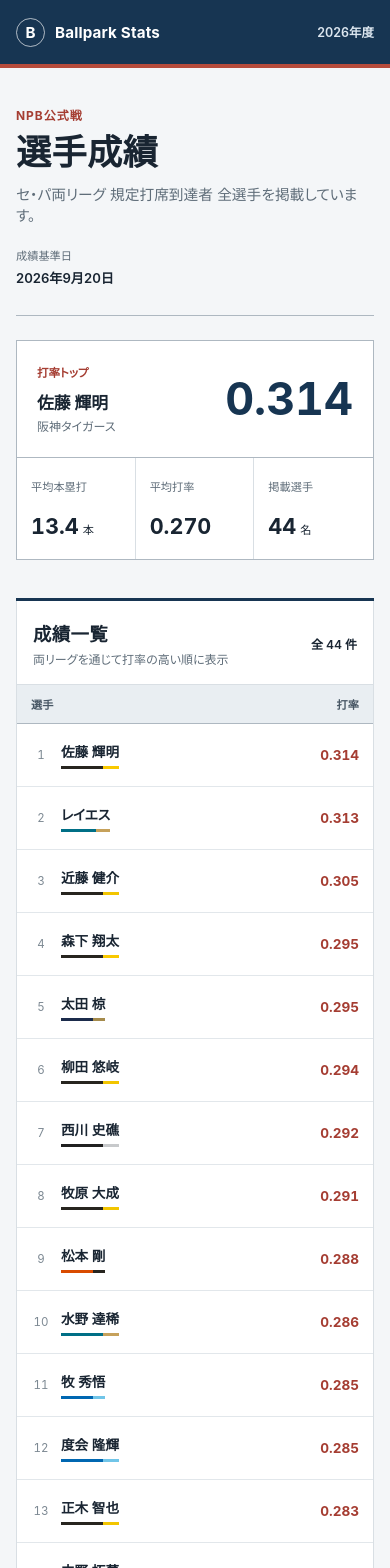
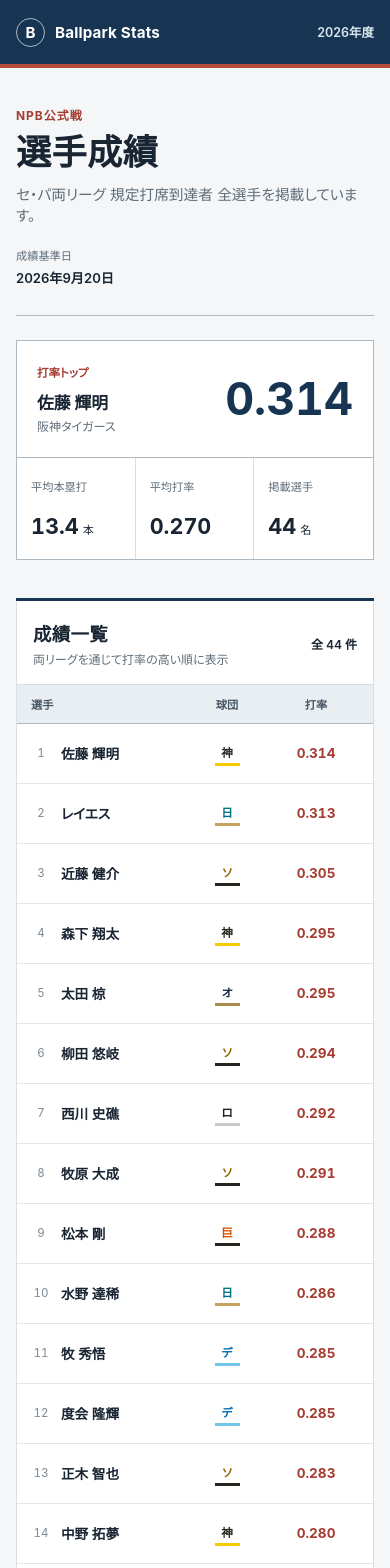
Before and after one commit to siytuon/nextjs-learning, a Next.js app: page / in a window 390 px wide. Shown: the top 1568 px of the page. Built offline with nearby package versions, Linux system fonts and the light colour scheme.

Commit message:
Refine mobile team display

```diff
--- a/app/globals.css
+++ b/app/globals.css
@@ -71,19 +71,20 @@ h2 { margin-bottom: 4px; font-size: 1.15rem; letter-spacing: .02em; }
 .tableWrap { overflow-x: auto; border: 1px solid var(--line); }
 table { width: 100%; min-width: 820px; border-collapse: collapse; font-size: .85rem; }
 .colPlayer { width: 23%; }
+.colMobileTeam { display: none; }
 .colLeague { width: 9%; }
 .colTeam { width: 29%; }
 .colGames, .colAverage, .colHomeRuns, .colRbi { width: 9.75%; }
 th { padding: 11px 18px; color: #475664; background: #e9eef2; border-bottom: 1px solid var(--line-strong); font-size: .7rem; font-weight: 600; text-align: right; white-space: nowrap; }
-th:first-child, th:nth-child(3) { text-align: left; }
+th:first-child, th:nth-child(4) { text-align: left; }
 td { padding: 17px 18px; border-bottom: 1px solid #e2e7eb; text-align: right; font-variant-numeric: tabular-nums; white-space: nowrap; }
 tbody tr:last-child td { border-bottom: 0; }
 tbody tr:hover { background: #f7f9fb; }
 td:first-child { min-width: 160px; text-align: left; }
-td:nth-child(3) { text-align: left; }
+td:nth-child(4) { text-align: left; }
 .playerCell { display: flex; align-items: center; gap: 15px; }
-.playerIdentity { display: grid; gap: 5px; }
-.mobileTeamBar { display: none; }
+.playerIdentity { display: grid; }
+.mobileTeamHeading, .mobileTeamCell { display: none; }
 .rank { width: 20px; color: #7d8993; font-size: .72rem; font-variant-numeric: tabular-nums; text-align: center; }
 .league { display: inline-grid; min-width: 26px; min-height: 26px; place-items: center; border: 1px solid currentColor; border-radius: 50%; font-size: .68rem; font-weight: 700; }
 .league-central { color: #187148; background: #eaf5ef; }
@@ -92,15 +93,15 @@ td:nth-child(3) { text-align: left; }
 .team-hanshin { --team-primary: #27251f; --team-secondary: #f9c900; }
 .team-giants { --team-primary: #d94b00; --team-secondary: #27251f; }
 .team-baystars { --team-primary: #0067b1; --team-secondary: #71c5e8; }
-.team-hawks { --team-primary: #27251f; --team-secondary: #f2c500; }
+.team-hawks { --team-primary: #956300; --team-secondary: #27251f; }
 .team-fighters { --team-primary: #006f86; --team-secondary: #c6a15b; }
 .team-marines { --team-primary: #202020; --team-secondary: #c7c9cb; }
 .team-buffaloes { --team-primary: #1b2b4b; --team-secondary: #a58b4c; }
-.team-lions { --team-primary: #163d6b; --team-secondary: #9d2235; }
-.team-dragons { --team-primary: #164194; --team-secondary: #ffffff; }
+.team-lions { --team-primary: #163d6b; --team-secondary: #79bde8; }
+.team-dragons { --team-primary: #164194; --team-secondary: #c8102e; }
 .team-swallows { --team-primary: #163b33; --team-secondary: #96c93d; }
-.team-carp { --team-primary: #b5122b; --team-secondary: #27251f; }
-.team-eagles { --team-primary: #8b1538; --team-secondary: #d4af37; }
+.team-carp { --team-primary: #c8102e; --team-secondary: #ef9aaa; }
+.team-eagles { --team-primary: #870042; --team-secondary: #e5a8c1; }
 .average { color: var(--accent); font-weight: 700; }
 .notice { margin: 0; padding: 14px 4px; }
 .dataNote { padding: 14px 4px 0; color: var(--muted); font-size: .7rem; line-height: 1.7; }
@@ -124,13 +125,17 @@ footer p { width: min(1080px, calc(100% - 48px)); margin: 0 auto; padding: 22px
   .scrollHint { display: none; }
   .tableWrap { overflow-x: visible; }
   table { min-width: 0; table-layout: fixed; }
-  .colPlayer { width: 74%; }
-  .colAverage { width: 26%; }
+  .colPlayer { width: 50%; }
+  .colMobileTeam { display: table-column; width: 18%; }
+  .colAverage { width: 32%; }
   .colLeague, .colTeam, .colGames, .colHomeRuns, .colRbi, .mobileHidden { display: none; }
+  .mobileTeamHeading { display: table-cell; text-align: center; }
+  .mobileTeamCell { display: table-cell; padding-right: 4px; padding-left: 4px; text-align: center; }
+  .mobileTeamCode { display: inline-grid; min-width: 25px; min-height: 25px; place-items: center; color: var(--team-primary); border-bottom: 3px solid var(--team-secondary); font-size: .72rem; font-weight: 700; }
+  .mobileMetricHeading, td.average { text-align: center; }
   th, td { padding-right: 14px; padding-left: 14px; }
   .playerCell { gap: 10px; }
   .playerIdentity { min-width: 0; }
-  .mobileTeamBar { display: block; width: min(100%, 112px); height: 3px; background: linear-gradient(90deg, var(--team-primary) 0 72%, var(--team-secondary) 72% 100%); }
 }
 
 @media (prefers-reduced-motion: reduce) {
--- a/app/page.tsx
+++ b/app/page.tsx
@@ -19,6 +19,20 @@ export default async function Home() {
     "東京ヤクルトスワローズ": "team-swallows",
     "広島東洋カープ": "team-carp",
     "東北楽天ゴールデンイーグルス": "team-eagles",
+  };
+  const teamShortNames: Record<string, string> = {
+    "阪神タイガース": "神",
+    "読売ジャイアンツ": "巨",
+    "横浜DeNAベイスターズ": "デ",
+    "中日ドラゴンズ": "中",
+    "東京ヤクルトスワローズ": "ヤ",
+    "広島東洋カープ": "広",
+    "北海道日本ハムファイターズ": "日",
+    "福岡ソフトバンクホークス": "ソ",
+    "千葉ロッテマリーンズ": "ロ",
+    "オリックス・バファローズ": "オ",
+    "埼玉西武ライオンズ": "西",
+    "東北楽天ゴールデンイーグルス": "楽",
   };
   const combinedBattingAverage = (
     players.reduce((sum, player) => sum + player.hits, 0) /
@@ -89,6 +103,7 @@ export default async function Home() {
             <table>
               <colgroup>
                 <col className="colPlayer" />
+                <col className="colMobileTeam" />
                 <col className="colLeague" />
                 <col className="colTeam" />
                 <col className="colGames" />
@@ -99,10 +114,11 @@ export default async function Home() {
               <thead>
                 <tr>
                   <th scope="col">選手</th>
+                  <th className="mobileTeamHeading" scope="col">球団</th>
                   <th className="mobileHidden" scope="col">リーグ</th>
                   <th className="mobileHidden" scope="col">チーム</th>
                   <th className="mobileHidden" scope="col">試合</th>
-                  <th scope="col">打率</th>
+                  <th className="mobileMetricHeading" scope="col">打率</th>
                   <th className="mobileHidden" scope="col">本塁打</th>
                   <th className="mobileHidden" scope="col">打点</th>
                 </tr>
@@ -115,11 +131,12 @@ export default async function Home() {
                         <span className="rank">{index + 1}</span>
                         <span className="playerIdentity">
                           <strong>{player.name}</strong>
-                          <span
-                            className={`mobileTeamBar ${teamClassNames[player.team] ?? ""}`}
-                            aria-hidden="true"
-                          />
                         </span>
+                      </span>
+                    </td>
+                    <td className="mobileTeamCell">
+                      <span className={`mobileTeamCode ${teamClassNames[player.team] ?? ""}`}>
+                        {teamShortNames[player.team] ?? "-"}
                       </span>
                     </td>
                     <td className="mobileHidden">
```
Also changed, not shown: 1 other file (tests, documents, lock files or other folders).
